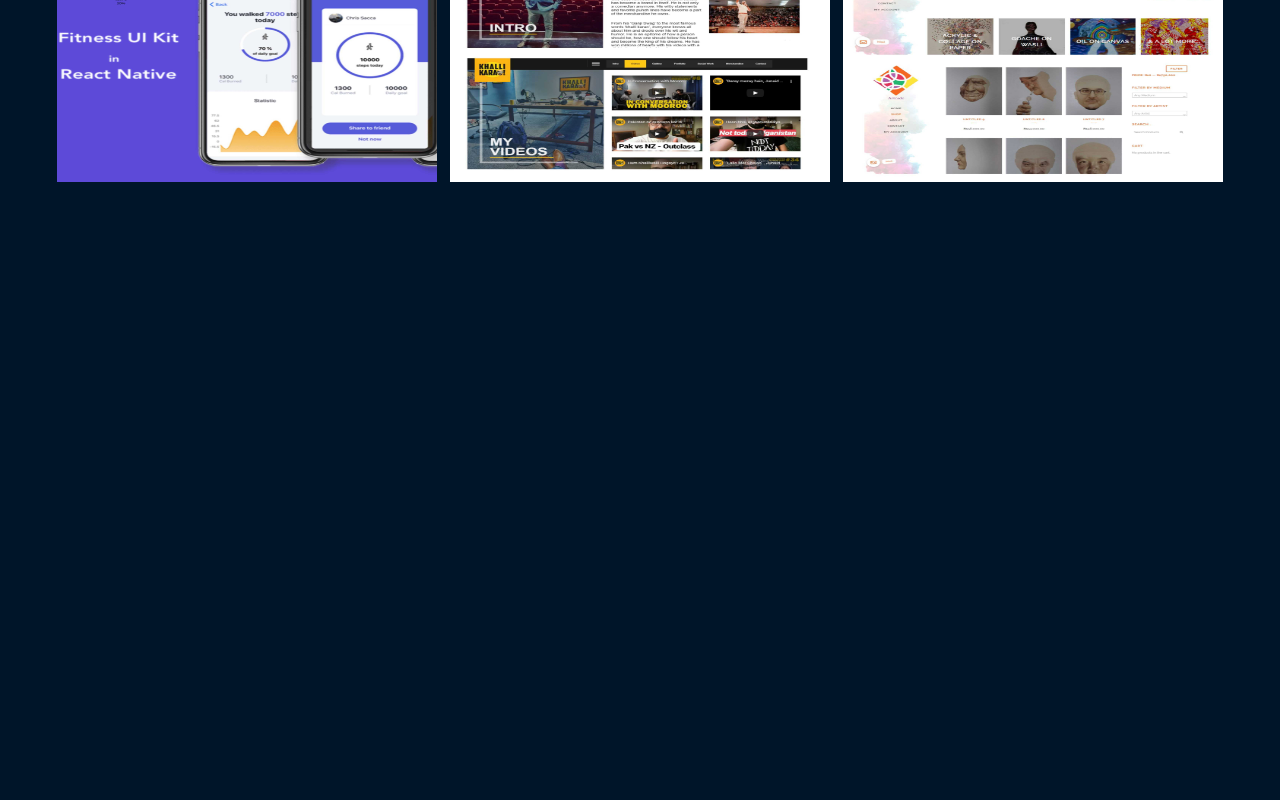
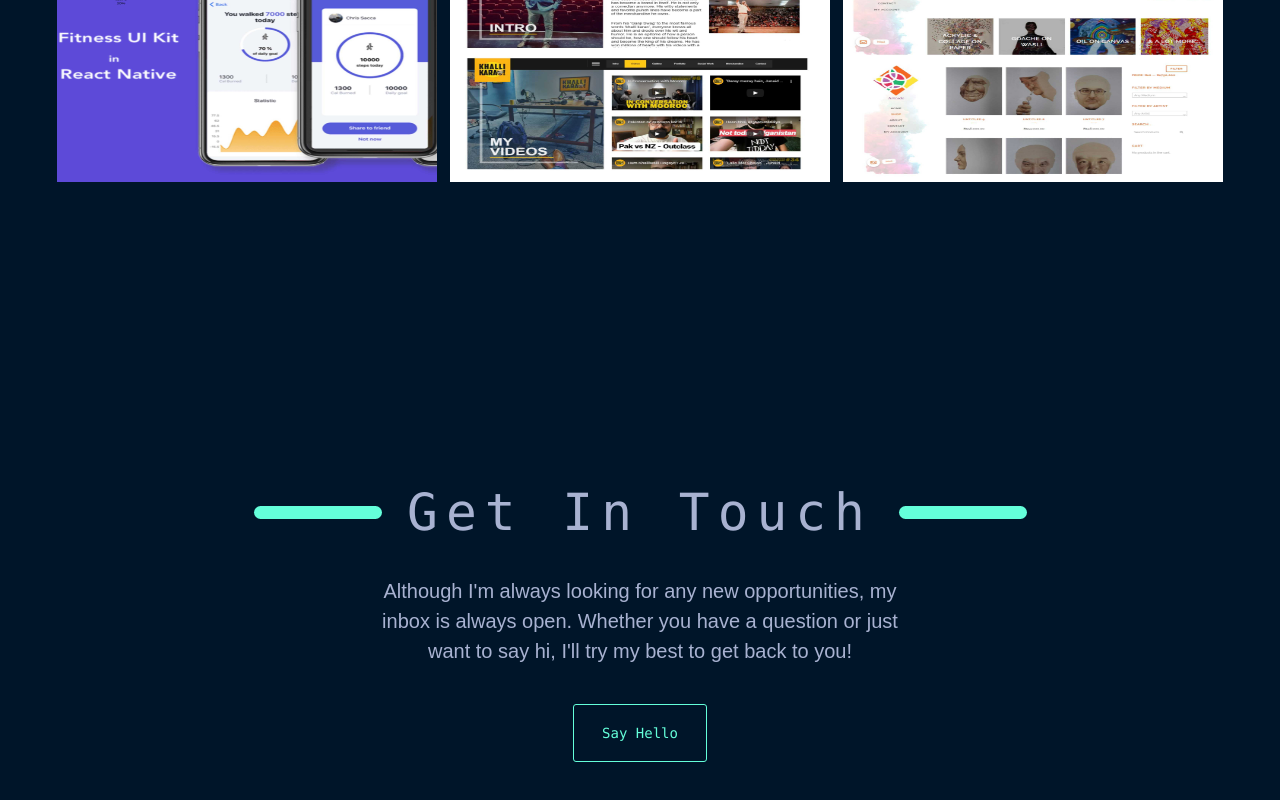
Before and after one commit to aainjutt/portfolio, a React (Create React App) app: page / in a window 1280 px wide. Shown: the part 2516-3316 px from the top of the page. Before the commit the page ends 2748 px from the top, so only its background shows below. Built offline with nearby package versions, Linux system fonts and the light colour scheme.

Commit message:
Add Contact Task

```diff
--- a/src/App.js
+++ b/src/App.js
@@ -4,6 +4,7 @@
 import Section from './components/Section';
 import About from './components/About';
 import Projects from './components/Projects';
+import Contact from './components/Contact';
 
 function App() {
   return (
@@ -11,7 +12,8 @@
       <Header />
       <Section />
       <About />
-      <Projects />
+      <Projects/>
+      <Contact/>
     </div>
   );
 }
--- /dev/null
+++ b/src/components/Contact.css
@@ -0,0 +1,39 @@
+.contact-container{
+    padding: 50px;
+    position: relative;
+    margin: 150px 0px;
+}
+
+.contact {
+    color: rgb(168, 178, 209);
+    position: relative;
+    font-family: "SF Mono", "Fira Code", "Fira Mono", "Roboto Mono", "Lucida Console", Monaco, monospace;
+    display: flex;
+    justify-content: center;
+    align-items: center;
+    margin: 1vh 0 4vh;
+    white-space: nowrap;
+    letter-spacing: 0.5rem;
+    font-size: 4vw;
+}
+
+.contact:before,
+.contact:after {
+    content: "";
+    display: block;
+    height: 1vw;
+    width: 10vw;
+    border-radius: 1.2vw;
+    background-color: rgb(100, 255, 218);
+    position: relative;
+    top: 0;
+    margin: 0 2vw;
+}
+.paragraph-contact{
+    color: rgb(168, 178, 209);
+    max-width: 600px;
+    margin: auto;
+    text-align: center;
+    font-size: 20px;
+
+}
--- /dev/null
+++ b/src/components/Contact.js
@@ -0,0 +1,19 @@
+import React from 'react'
+import './Contact.css'
+function Contact() {
+  return (
+    <div className='contact-container'>
+            <h3 style={{ marginTop: '50px' }} className='contact'>Get In Touch</h3>
+<div className='paragraph-contact'>
+<p>Although I'm always looking for any new opportunities, my <br/>inbox is always open. Whether you have a question or just<br/> want to say hi, I'll try my best to get back to you!
+
+</p>
+< div style={{ transitionDelay: '500ms', marginTop: '50px' }}>
+<a href="aain134@gmail.com" className="email">Say Hello</a>
+</div>
+</div>
+    </div>
+  )
+}
+
+export default Contact
```
